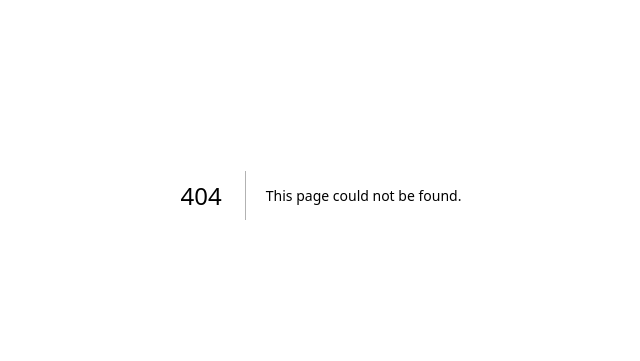
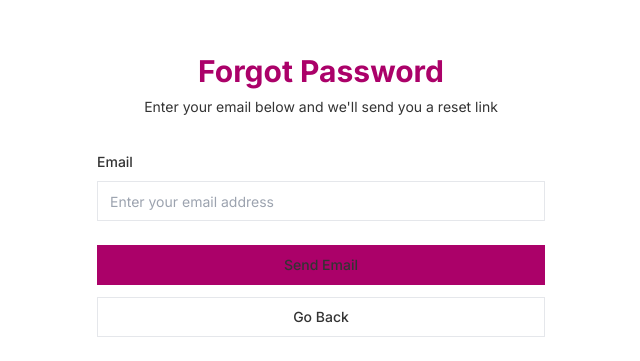
Before and after one commit to codersforcauses/transplant, a Next.js app in the folder client/: page /forgot-password in a window 1280 px wide. Before the commit this address had no page. Shown: the part 205-566 px from the top of the page, without its empty margins (319-959 px from the left). Built offline with nearby package versions, Linux system fonts and the light colour scheme.

Commit message:
reset password frontend page code done, to be intergrated/modified with backend and UI

```diff
--- a/client/package.json
+++ b/client/package.json
@@ -15,6 +15,7 @@
     "prepare": "cd .. && husky client/.husky"
   },
   "dependencies": {
+    "@radix-ui/react-label": "^2.1.7",
     "@radix-ui/react-slot": "^1.2.3",
     "@tanstack/react-query": "^5.80.7",
     "@tanstack/react-query-devtools": "^5.80.7",
--- /dev/null
+++ b/client/src/components/ui/input.tsx
@@ -0,0 +1,22 @@
+import * as React from "react";
+
+import { cn } from "@/lib/utils";
+
+const Input = React.forwardRef<HTMLInputElement, React.ComponentProps<"input">>(
+  ({ className, type, ...props }, ref) => {
+    return (
+      <input
+        type={type}
+        className={cn(
+          "border-input file:text-foreground placeholder:text-muted-foreground focus-visible:ring-ring flex h-10 w-full rounded-md border bg-background px-3 py-2 text-base ring-offset-background file:border-0 file:bg-transparent file:text-sm file:font-medium focus-visible:outline-none focus-visible:ring-2 focus-visible:ring-offset-2 disabled:cursor-not-allowed disabled:opacity-50 md:text-sm",
+          className,
+        )}
+        ref={ref}
+        {...props}
+      />
+    );
+  },
+);
+Input.displayName = "Input";
+
+export { Input };
--- /dev/null
+++ b/client/src/components/ui/label.tsx
@@ -0,0 +1,24 @@
+import * as LabelPrimitive from "@radix-ui/react-label";
+import { cva, type VariantProps } from "class-variance-authority";
+import * as React from "react";
+
+import { cn } from "@/lib/utils";
+
+const labelVariants = cva(
+  "text-sm font-medium leading-none peer-disabled:cursor-not-allowed peer-disabled:opacity-70",
+);
+
+const Label = React.forwardRef<
+  React.ElementRef<typeof LabelPrimitive.Root>,
+  React.ComponentPropsWithoutRef<typeof LabelPrimitive.Root> &
+    VariantProps<typeof labelVariants>
+>(({ className, ...props }, ref) => (
+  <LabelPrimitive.Root
+    ref={ref}
+    className={cn(labelVariants(), className)}
+    {...props}
+  />
+));
+Label.displayName = LabelPrimitive.Root.displayName;
+
+export { Label };
--- /dev/null
+++ b/client/src/pages/forgot-password.tsx
@@ -0,0 +1,126 @@
+import { Inter as FontSans } from "next/font/google";
+import Link from "next/link";
+import { useRouter } from "next/router";
+import { useState } from "react";
+
+import { Button } from "@/components/ui/button";
+import { Input } from "@/components/ui/input";
+import { Label } from "@/components/ui/label";
+import { cn } from "@/lib/utils";
+
+const fontSans = FontSans({
+  subsets: ["latin"],
+  variable: "--font-sans",
+});
+
+export default function ForgotPassword() {
+  const [email, setEmail] = useState("");
+  const [isSubmitted, setIsSubmitted] = useState(false);
+  const [isLoading, setIsLoading] = useState(false);
+  const router = useRouter();
+
+  const handleSubmit = async (e: React.FormEvent) => {
+    e.preventDefault();
+    setIsLoading(true);
+
+    try {
+      // TODO: Implement password reset API call
+      console.log("Password reset requested for:", email);
+
+      // Simulate API call
+      await new Promise((resolve) => setTimeout(resolve, 1000));
+
+      setIsSubmitted(true);
+    } catch (error) {
+      console.error("Password reset error:", error);
+      // TODO: Handle error state
+    } finally {
+      setIsLoading(false);
+    }
+  };
+
+  const handleGoBack = () => {
+    router.back();
+  };
+
+  return (
+    <main
+      className={cn(
+        "flex min-h-screen flex-col items-center justify-center p-24 font-sans",
+        fontSans.variable,
+      )}
+    >
+      <div className="w-full max-w-md space-y-8">
+        <div className="text-center">
+          <h1 className="text-3xl font-bold text-primary">Forgot Password</h1>
+          <p className="text-muted-foreground mt-2 text-sm">
+            Enter your email below and we'll send you a reset link
+          </p>
+        </div>
+
+        {!isSubmitted ? (
+          <form onSubmit={handleSubmit} className="space-y-6">
+            <div className="space-y-2">
+              <Label htmlFor="email">Email</Label>
+              <Input
+                id="email"
+                type="email"
+                value={email}
+                onChange={(e) => setEmail(e.target.value)}
+                placeholder="Enter your email address"
+                required
+                disabled={isLoading}
+              />
+            </div>
+
+            <div className="space-y-3">
+              <Button type="submit" className="w-full" disabled={isLoading}>
+                {isLoading ? "Sending..." : "Send Email"}
+              </Button>
+
+              <Button
+                type="button"
+                variant="outline"
+                className="w-full"
+                onClick={handleGoBack}
+                disabled={isLoading}
+              >
+                Go Back
+              </Button>
+            </div>
+          </form>
+        ) : (
+          <div className="space-y-6 text-center">
+            <div className="space-y-2">
+              <p className="text-muted-foreground text-sm">
+                If an account with email <strong>{email}</strong> exists, you
+                will receive a password reset link shortly.
+              </p>
+              <p className="text-muted-foreground text-sm">
+                Please check your email and follow the instructions to reset
+                your password.
+              </p>
+            </div>
+
+            <div className="space-y-3">
+              <Link href="/login">
+                <Button className="w-full">Back to Sign In</Button>
+              </Link>
+
+              <Button
+                variant="outline"
+                className="w-full"
+                onClick={() => {
+                  setIsSubmitted(false);
+                  setEmail("");
+                }}
+              >
+                Try Different Email
+              </Button>
+            </div>
+          </div>
+        )}
+      </div>
+    </main>
+  );
+}
```
Also changed, not shown: 1 other file (tests, documents, lock files or other folders).
